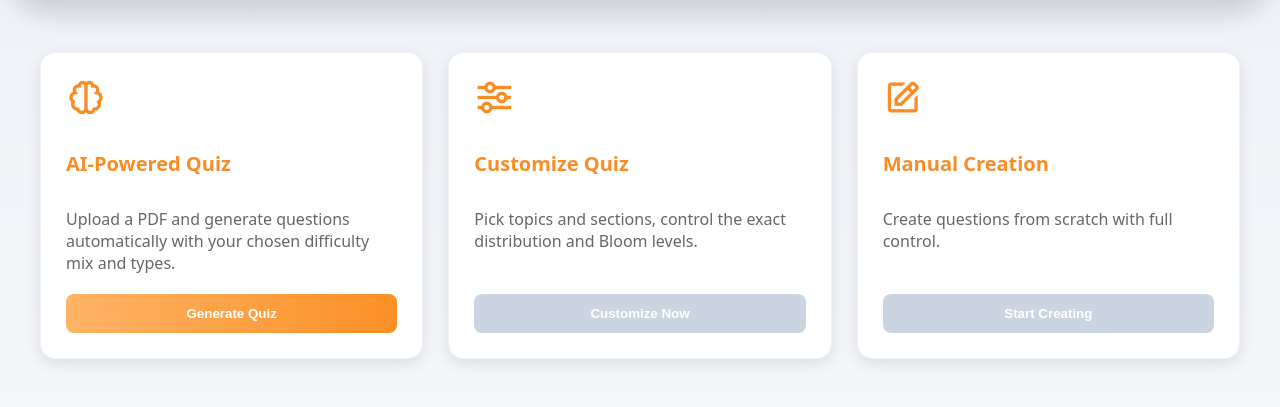
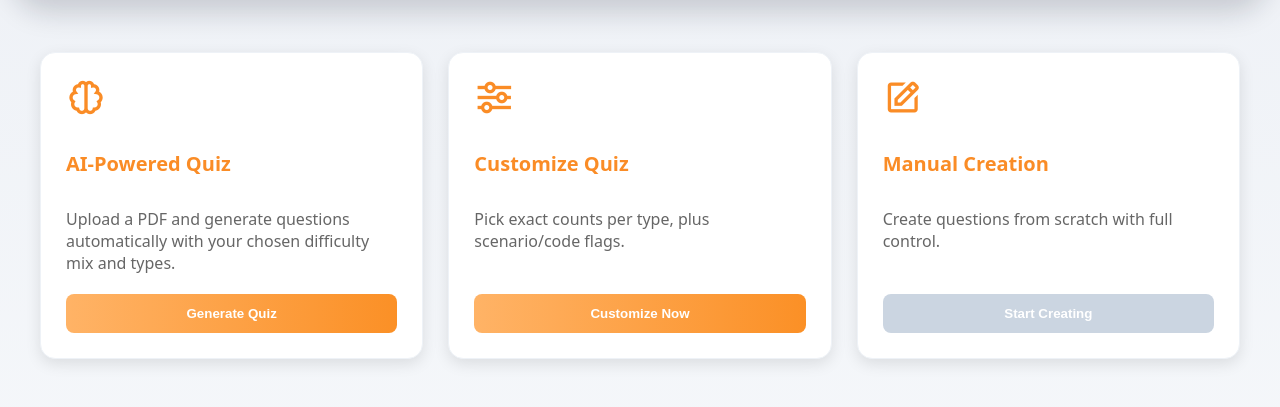
Before and after one commit to mahnoorarif26/AI-Plugin-For-Moodle, a Flask app: page / in a window 1280 px wide. Shown: the part 84-491 px from the top of the page. Run offline with Flask 3, Linux system fonts and the light colour scheme.

Commit message:
Enable Customize Quiz Button and Add Scenario/Code Snippet Checkboxes in Modal

```diff
--- a/Backend/Question-Generator/templates/index.html
+++ b/Backend/Question-Generator/templates/index.html
@@ -31,12 +31,12 @@
         <button class="generate-btn" id="btn-open-auto">Generate Quiz</button>
       </div>
 
-      <!-- Card 2: Customize (placeholder for now) -->
+      <!-- Card 2: Customize -->
       <div class="quiz-card">
         <i class='bx bx-slider-alt card-icon'></i>
         <h2>Customize Quiz</h2>
-        <p>Pick topics and sections, control the exact distribution and Bloom levels.</p>
-        <button class="generate-btn" disabled title="Coming soon">Customize Now</button>
+        <p>Pick exact counts per type, plus scenario/code flags.</p>
+        <button class="generate-btn" id="btn-open-custom">Customize Now</button>
       </div>
 
       <!-- Card 3: Manual (placeholder for now) -->
@@ -47,6 +47,7 @@
         <button class="generate-btn" disabled title="Coming soon">Start Creating</button>
       </div>
     </div>
+
     <!-- Generated Quiz Output -->
     <section id="quiz-section" aria-live="polite" style="display:none">
       <div class="quiz-out-head">
@@ -58,7 +59,6 @@
       </div>
       <div id="quiz-container" class="quiz-out"></div>
     </section>
-
   </main>
 
   <!-- Toast -->
@@ -136,7 +136,93 @@
     </div>
   </div>
 
-  <script src="{{ url_for('static', filename='script.js') }}"></script>
-  <script src="{{ url_for('static', filename='modal.js') }}"></script>
+  <!-- Modal: CUSTOM PDF Options -->
+  <div id="modal-custom" class="modal" role="dialog" aria-modal="true" aria-labelledby="modalTitleCustom">
+    <div class="modal-card">
+      <div class="modal-head">
+        <h3 id="modalTitleCustom">Customize Quiz from PDF</h3>
+        <div class="modal-actions">
+          <button class="btn ghost" id="btn-cancel-custom">Close</button>
+          <button class="btn primary" id="btn-generate-custom">Generate</button>
+        </div>
+      </div>
+
+      <!-- Upload -->
+      <div class="section-title">1) Upload PDF</div>
+      <div id="uploader-custom" class="uploader">
+        <b>Drop PDF here</b> or click to select
+        <small>Accepted: .pdf (max ~25MB)</small>
+        <input id="fileInputCustom" type="file" accept="application/pdf" hidden />
+      </div>
+
+      <!-- Counts per type -->
+      <div class="section-title">2) Question Counts</div>
+      <div class="counts-grid">
+        <div class="field">
+          <label class="label" for="mcqCount">MCQ</label>
+          <input id="mcqCount" type="number" min="0" max="200" value="5" />
+        </div>
+        <div class="field">
+          <label class="label" for="tfCount">True / False</label>
+          <input id="tfCount" type="number" min="0" max="200" value="3" />
+        </div>
+        <div class="field">
+          <label class="label" for="shortCount">Short</label>
+          <input id="shortCount" type="number" min="0" max="200" value="2" />
+        </div>
+        <div class="field">
+          <label class="label" for="longCount">Long</label>
+          <input id="longCount" type="number" min="0" max="200" value="1" />
+        </div>
+      </div>
+
+      <!-- Flags -->
+      <div class="section-title">3) Extras</div>
+      <div class="chips">
+        <label class="chip"><input type="checkbox" id="cbScenario" /> Scenario-based questions</label>
+        <label class="chip"><input type="checkbox" id="cbCode" /> Code-snippet questions</label>
+      </div>
+
+      <!-- Optional difficulty mix -->
+      <div class="section-title">4) Difficulty (optional)</div>
+      <div class="form-row">
+        <div class="field">
+          <label class="label">Mode</label>
+          <select id="difficultyModeCustom">
+            <option value="auto">Auto (AI decides)</option>
+            <option value="custom">Custom % mix</option>
+          </select>
+          <div class="hint">Use custom only if you want a specific E/M/H distribution.</div>
+        </div>
+        <div class="field">
+          <label class="label">Validate</label>
+          <button class="btn" id="btn-validate-mix" type="button">Sum = 100%</button>
+        </div>
+      </div>
+      <div id="diffRowC1" class="form-row" style="display:none">
+        <div class="field">
+          <label class="label">Easy %</label>
+          <input id="easyPctC" type="number" min="0" max="100" value="30" />
+        </div>
+        <div class="field">
+          <label class="label">Medium %</label>
+          <input id="medPctC" type="number" min="0" max="100" value="50" />
+        </div>
+      </div>
+      <div id="diffRowC2" class="form-row" style="display:none">
+        <div class="field">
+          <label class="label">Hard %</label>
+          <input id="hardPctC" type="number" min="0" max="100" value="20" />
+        </div>
+      </div>
+
+      <div class="progress" id="progress-custom"><div></div></div>
+    </div>
+  </div>
+
+  <script src="{{ url_for('static', filename='script.js') }}" defer></script>
+  <script src="{{ url_for('static', filename='modal.js') }}" defer></script>
+  <script src="{{ url_for('static', filename='customizeModal.js') }}" defer></script>
+
 </body>
 </html>
```
Lines whose indentation alone changed are shown as unchanged.
